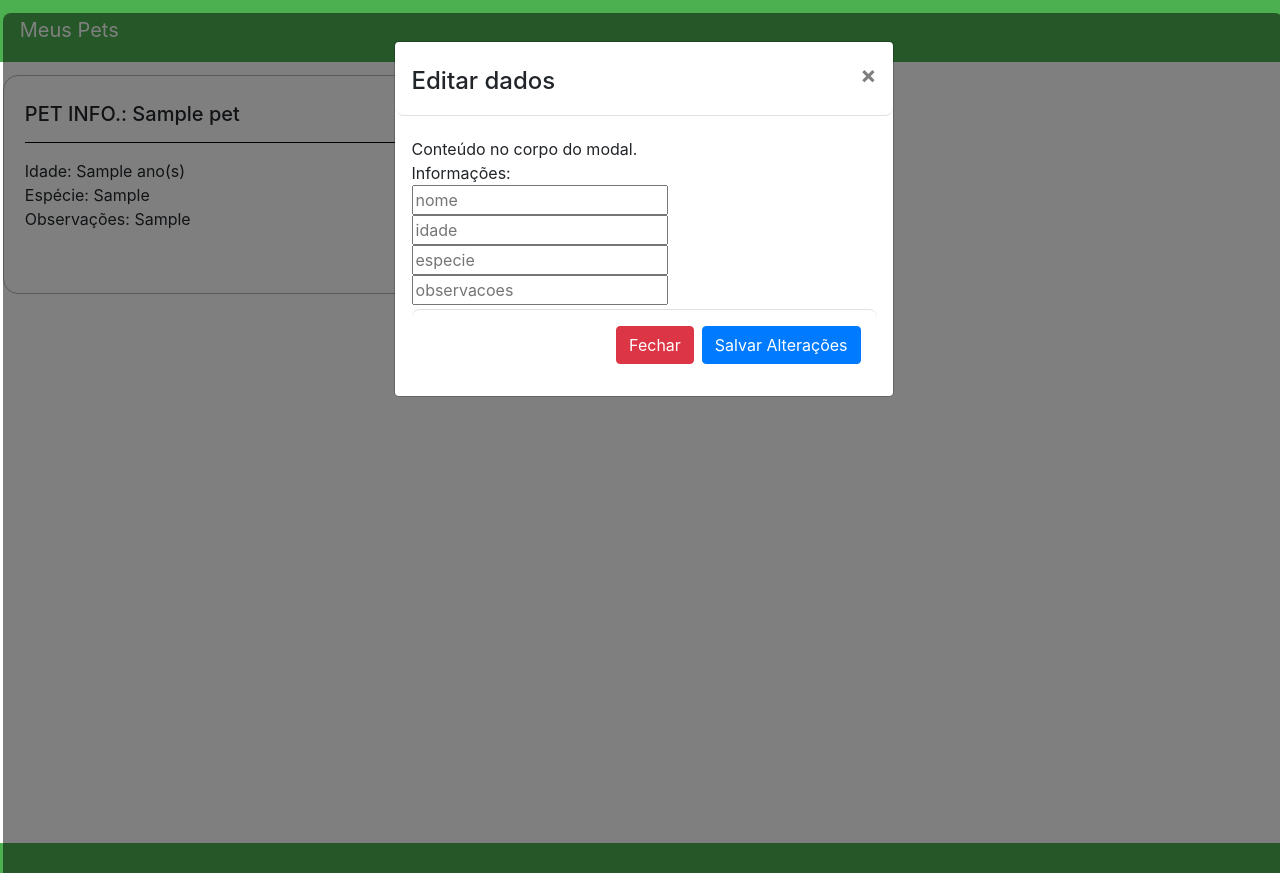
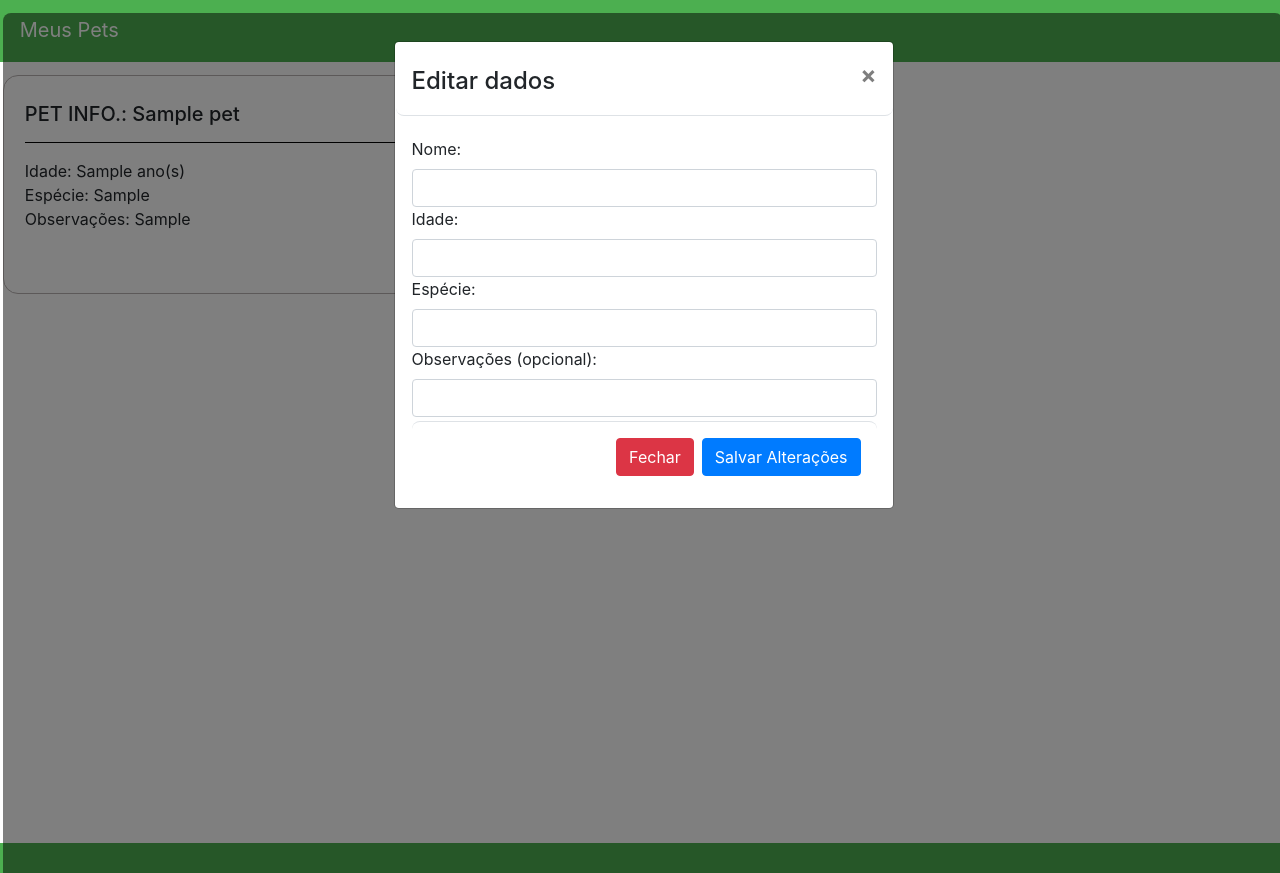
Before and after one commit to marcellacg/pongs, a Flask app: page /pets in a window 1280 px wide, after a click on "Editar". Run offline with Flask 3, Linux system fonts and the light colour scheme; a user stored in the database is signed in; tables that the repository leaves empty hold one stand-in row (values such as "Sample post"); some libraries are stand-ins or nearby versions.

Commit message:
adicao de mais labels

```diff
--- a/forms/forms.py
+++ b/forms/forms.py
@@ -47,7 +47,7 @@ class FormularioPet(FlaskForm):
                               validators.Regexp(
                                   '[a-zA-Z]+', message="Espécie deve conter somente letras")
                           ])
-    observacoes = StringField('observacoes',
+    observacoes = StringField('observacoes (opcional)',
                               [
                                   validators.Regexp(
                                       '^[a-zA-Z0-9_.-]*$', message=""),
--- a/templates/pets.html
+++ b/templates/pets.html
@@ -85,13 +85,15 @@
         </div>
 
         <div class="modal-body">
-          <p>Conteúdo no corpo do modal.</p>
-          <p>Informações:</p>
           <form method="post" action="{{url_for('updatePet', id=pet.id)}}">
-            <input type="text" name="nome" placeholder="nome">
-            <input type="text" name="idade" placeholder="idade">
-            <input type="text" name="especie" placeholder="especie">
-            <input type="text" name="observacoes" placeholder="observacoes">
+            <label>Nome: </label>
+            <input type="text" class="form-control" aria-label="Default" name="nome">
+            <label>Idade: </label>
+            <input type="text" class="form-control" aria-label="Default" name="idade">
+            <label>Espécie: </label>
+            <input type="text" class="form-control" aria-label="Default" name="especie">
+            <label>Observações (opcional): </label>
+            <input type="text" class="form-control" aria-label="Default" name="observacoes">
             <div class="modal-footer">
               <button type="button" class="btn btn-danger" data-dismiss="modal">Fechar</button>
               <button type="submit" class="btn btn-primary" value="Submit">Salvar Alterações</button>
```
